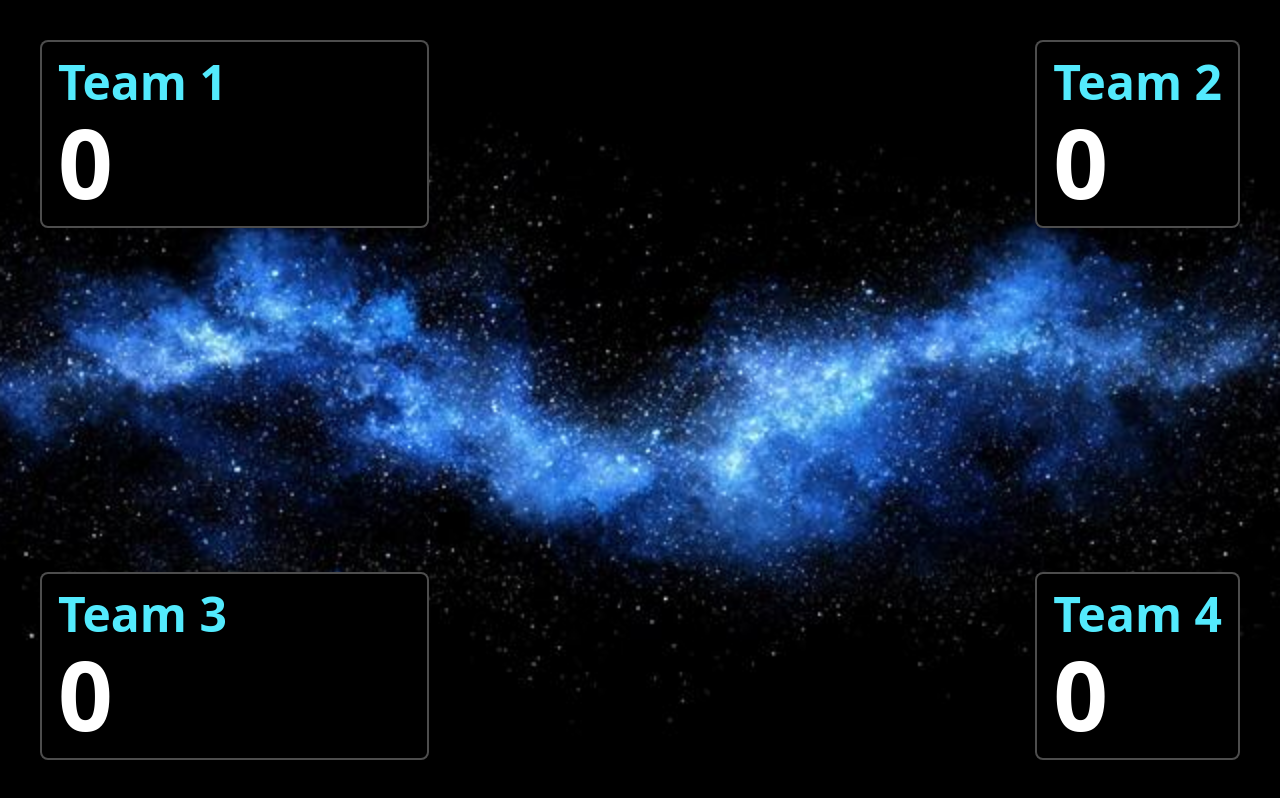
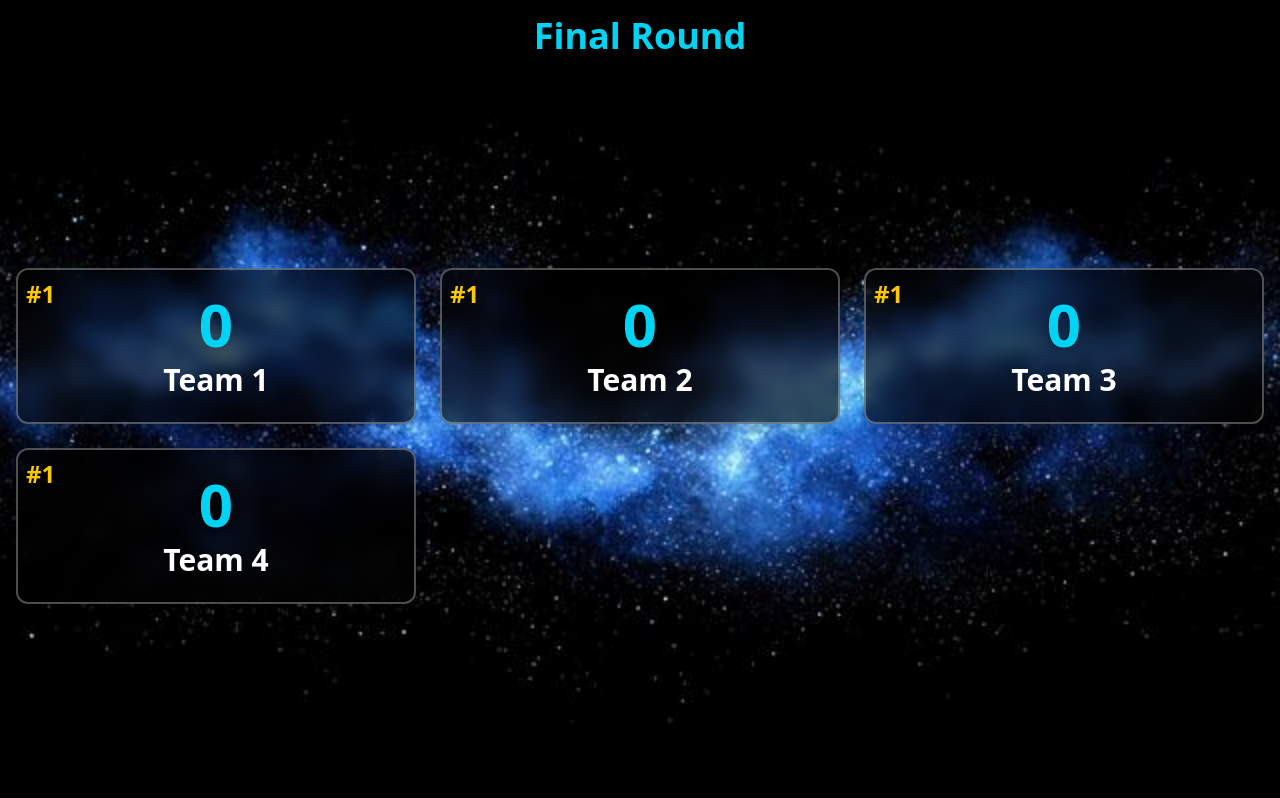
Before and after one commit to AuroraCaelum/QuizHelper, a SvelteKit app: page /game in a window 1280 px wide. Built offline with nearby package versions, Linux system fonts and the light colour scheme; no server answers.

Commit message:
Update final gamemode layout

```diff
--- a/src/routes/game/final.svelte
+++ b/src/routes/game/final.svelte
@@ -1,6 +1,7 @@
 <script lang="ts">
 	import { onMount } from 'svelte';
 	import { settingsStore, teamStore, type Team } from '$lib/stores';
+    import { flip } from 'svelte/animate';
 
 	let activeTeam: Team | null = null;
 	let activeTeamTimeout: number;
@@ -8,45 +9,21 @@
 
 	let pendingTeamNumber: string | null = null; // For score updates
 
-	// --- Layout Helper ---
-	// This function determines the grid position for each team box.
-	function getPositionClasses(index: number, total: number): string {
-		const positions: { [key: number]: string[] } = {
-			1: ['col-start-2 row-start-1 justify-self-center self-center'],
-			2: [
-				'col-start-1 row-start-1 justify-self-center self-center',
-				'col-start-3 row-start-1 justify-self-center self-center'
-			],
-			3: [
-				'col-start-1 row-start-1 self-start', // TL
-				'col-start-3 row-start-1 self-start justify-self-end', // TR
-				'col-start-2 row-start-2 justify-self-center self-end' // BC
-			],
-			4: [
-				'col-start-1 row-start-1 self-start', // TL
-				'col-start-3 row-start-1 self-start justify-self-end', // TR
-				'col-start-1 row-start-2 self-end', // BL
-				'col-start-3 row-start-2 self-end justify-self-end' // BR
-			],
-			5: [
-				'col-start-1 row-start-1 self-start', // Top Left
-				'col-start-3 row-start-1 self-start justify-self-end', // Top Right
-				'col-start-1 row-start-2 self-end', // Bottom Left
-				'col-start-2 row-start-2 self-end justify-self-center', // Bottom Center
-				'col-start-3 row-start-2 self-end justify-self-end' // Bottom Right
-			],
-			6: [
-				'col-start-1 row-start-1 self-start', // TL
-				'col-start-2 row-start-1 self-start justify-self-center', // TC
-				'col-start-3 row-start-1 self-start justify-self-end', // TR
-				'col-start-1 row-start-2 self-end', // BL
-				'col-start-2 row-start-2 self-end justify-self-center', // BC
-				'col-start-3 row-start-2 self-end justify-self-end' // BR
-			]
-		};
-		// Default to 6-team layout for more than 6 teams
-		const layout = positions[total] || positions[6];
-		return layout[index] || '';
+	let teamRanks = new Map<number, number>();
+
+	$: {
+		// Sort teams by score to determine rank
+		const sortedTeams = [...$teamStore].sort((a, b) => b.score - a.score);
+		const newRanks = new Map<number, number>();
+		let currentRank = 1;
+		for (let i = 0; i < sortedTeams.length; i++) {
+			// Increment rank only when the score is lower than the previous team's score
+			if (i > 0 && sortedTeams[i].score < sortedTeams[i - 1].score) {
+				currentRank = i + 1;
+			}
+			newRanks.set(sortedTeams[i].id, currentRank);
+		}
+		teamRanks = newRanks;
 	}
 
 	// --- Event Handlers ---
@@ -158,27 +135,26 @@
 <svelte:window on:keydown={handleKeydown} />
 
 <div
-	class="relative h-screen w-screen overflow-hidden bg-cover bg-center text-white"
+	class="relative flex h-screen w-screen flex-col overflow-hidden bg-cover bg-center p-4 font-sans text-white"
 	style="background-image: url(/bg.jpg);"
 >
-	<!-- Team Scores Grid -->
-	<div class="grid h-full w-full grid-cols-3 grid-rows-2 p-8">
-		{#each $teamStore as team, i (team.id)}
-			<div
-				class="bg-opacity-60 m-2 flex flex-col rounded-lg border-2 border-white/30 bg-black p-4 backdrop-blur-sm {getPositionClasses(
-					i,
-					$teamStore.length
-				)}"
-			>
-				<div class="truncate text-3xl font-bold text-cyan-300 drop-shadow-lg lg:text-5xl">
-					{team.name}
-				</div>
-				<div class="mt-2 text-5xl font-black text-white drop-shadow-lg lg:text-8xl">
-					{team.score}
-				</div>
-			</div>
-		{/each}
-	</div>
+    <h1 class="mb-8 text-center text-4xl font-bold text-cyan-400 drop-shadow-lg">Final Round</h1>
+
+    <div class="flex flex-1 items-center justify-center">
+        <div class="grid w-full max-w-7xl grid-cols-1 gap-6 sm:grid-cols-2 lg:grid-cols-3">
+            {#each $teamStore as team (team.id)}
+                <div
+                    animate:flip={{ duration: 500 }}
+                    class="relative flex flex-col items-center justify-center rounded-xl border-2 border-white/30 bg-black/60 p-6 backdrop-blur-sm shadow-lg"
+                >
+                    <div class="absolute top-2 left-2 text-2xl font-bold text-yellow-400">#{teamRanks.get(team.id) || '-'}</div>
+                    <span class="text-6xl font-black text-cyan-400 drop-shadow-lg">{team.score}</span>
+                    <span class="mt-2 text-3xl font-bold text-white drop-shadow-md">{team.name}</span>
+                </div>
+            {/each}
+        </div>
+    </div>
+
 
 	<!-- Active Team Display (Overlay) -->
 	{#if activeTeam}
```
